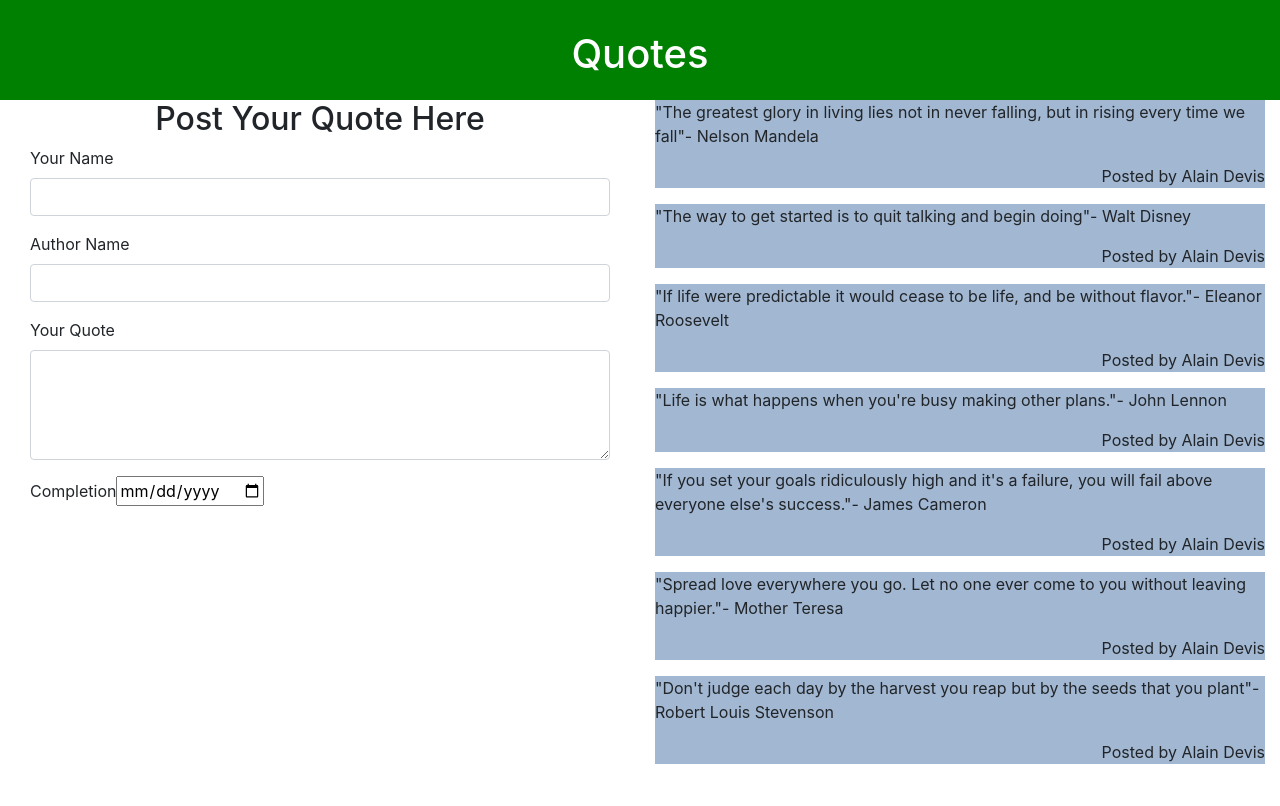
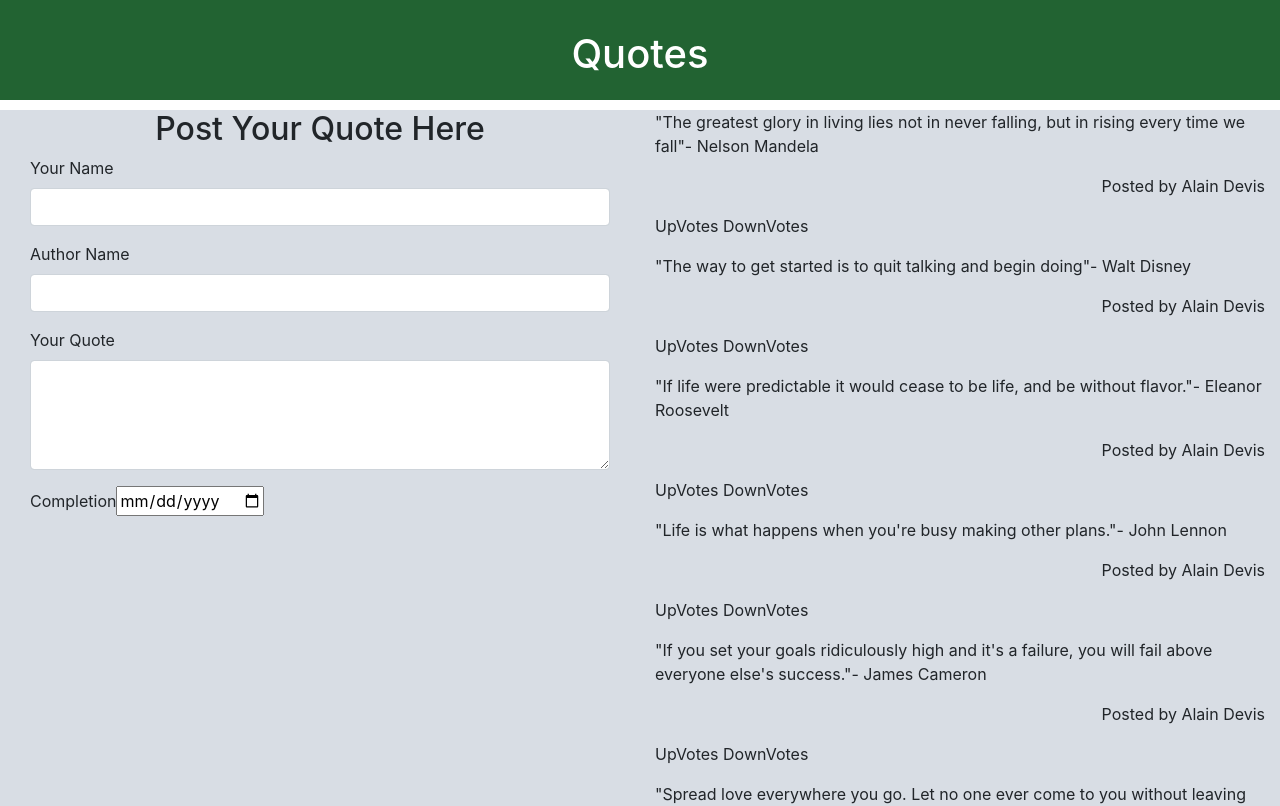
Before and after one commit to AlainDevis/Quotes, an Angular app in the folder QuoteApp/: page / in a window 1280 px wide. Shown: the top 806 px of the page. Built offline with nearby package versions, Linux system fonts and the light colour scheme.

Commit message:
Form creation

```diff
--- a/QuoteApp/src/app/quote/quote.component.html
+++ b/QuoteApp/src/app/quote/quote.component.html
@@ -4,7 +4,7 @@
             <h1>Quotes</h1>
         </div>
     </div>
-    <div class="row">
+    <div class="row justify-content-around">
       <div class="col-md-6 Form">
           <app-quote-form></app-quote-form>
       </div>
@@ -12,6 +12,7 @@
           <div *ngFor='let quote of quotes' class="box">
             <p class="text-left">"{{quote.quote}}"- {{quote.author}}</p>
             <p class="text-right">Posted by {{quote.name}}</p>
+            <p>UpVotes  DownVotes</p>
           </div>
       </div>
     </div>
--- a/QuoteApp/src/styles.css
+++ b/QuoteApp/src/styles.css
@@ -2,7 +2,7 @@
 @import "~bootstrap/dist/css/bootstrap.css";
 
 .header{
-    background-color: green;
+    background-color: #226332;
     height: 100px;
     color: white;
 }
@@ -11,8 +11,18 @@
     margin-top: 30px;
 }
 
-.box{
-    /* border: 1px solid black; */
-    /* margin: 10px; */
+/* .box{
+    border: 1px solid black;
+    margin: 10px;
     background-color: rgb(162, 183, 209);
+} */
+
+.Form{
+    margin-top: 10px;
+    background-color: rgb(216, 221, 228);
 }
+
+.Quotes{
+    margin-top: 10px;
+    background-color: rgb(216, 221, 228);
+}
```
